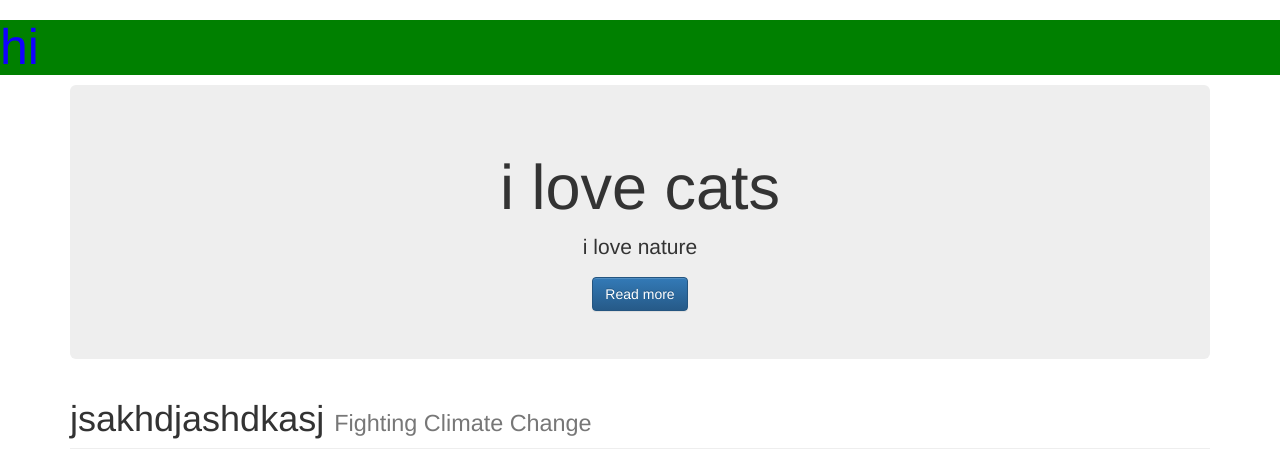
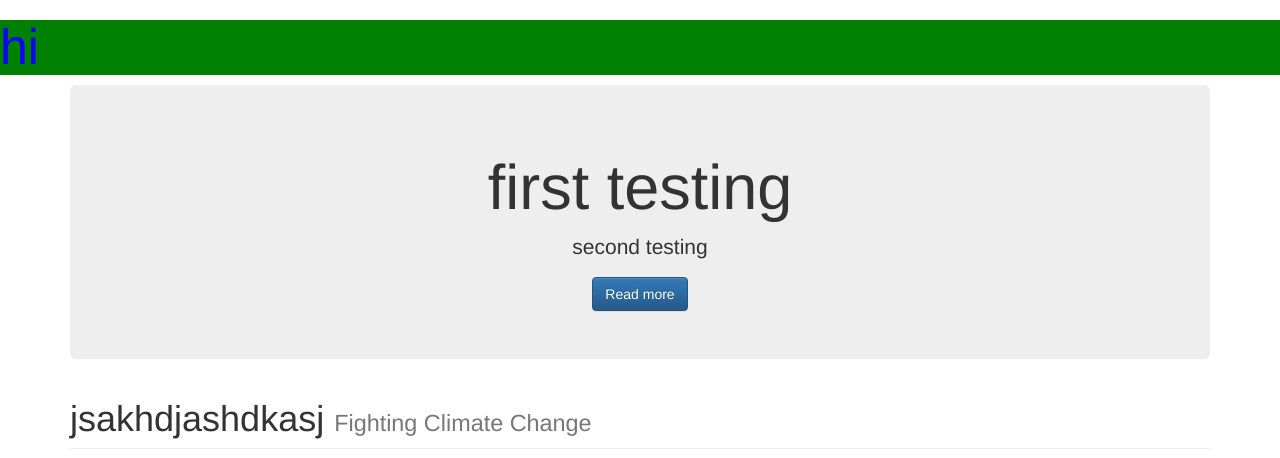
Before and after one commit to kelika86/bootstrap_python, a Django app: page / in a window 1280 px wide. Shown: the top 458 px of the page. Run offline with Django 3.2, Linux system fonts and the light colour scheme; some libraries are stand-ins or nearby versions.

Commit message:
april_edit

```diff
--- a/apps/first_app/templates/first_app/main.html
+++ b/apps/first_app/templates/first_app/main.html
@@ -30,8 +30,8 @@
             }-->
             <div class="jumbotron text-center">
                 <div class="container">
-                    <h1>i love cats</h1>
-                    <p>i love nature</p>
+                    <h1>first testing</h1>
+                    <p>second testing</p>
                     <a href="#" class="btn btn-primary">Read more</a>
                 </div>
             </div>
@@ -164,8 +164,8 @@
             </button>
 
             <div class="container">
-                <img class="thumbnail" src="{% static 'img/penguin.jpg' %}" alt="crazycatlady1">
-                <img class="img-responsive" src="{% static 'img/penguin.jpg' %}" alt="crazycatlady2">
+                <img class="thumbnail" src="{% static 'img/wintertwo.jpg' %}" alt="crazycatlady1">
+                <img class="img-responsive" src="{% static 'img/wintertwo.jpg' %}" alt="crazycatlady2">
             </div>
 
             <!--grid: it has 12 columns--8 for the main layout and 4 for the sidebar//md means medium but to fit view table size use format below-->
```
Also changed, not shown: apps/first_app/static/img/penguin.jpg (deleted), apps/first_app/static/img/spacecat.jpg (deleted), apps/first_app/static/img/winterone.jpg (added), apps/first_app/static/img/wintertwo.jpg (added).
